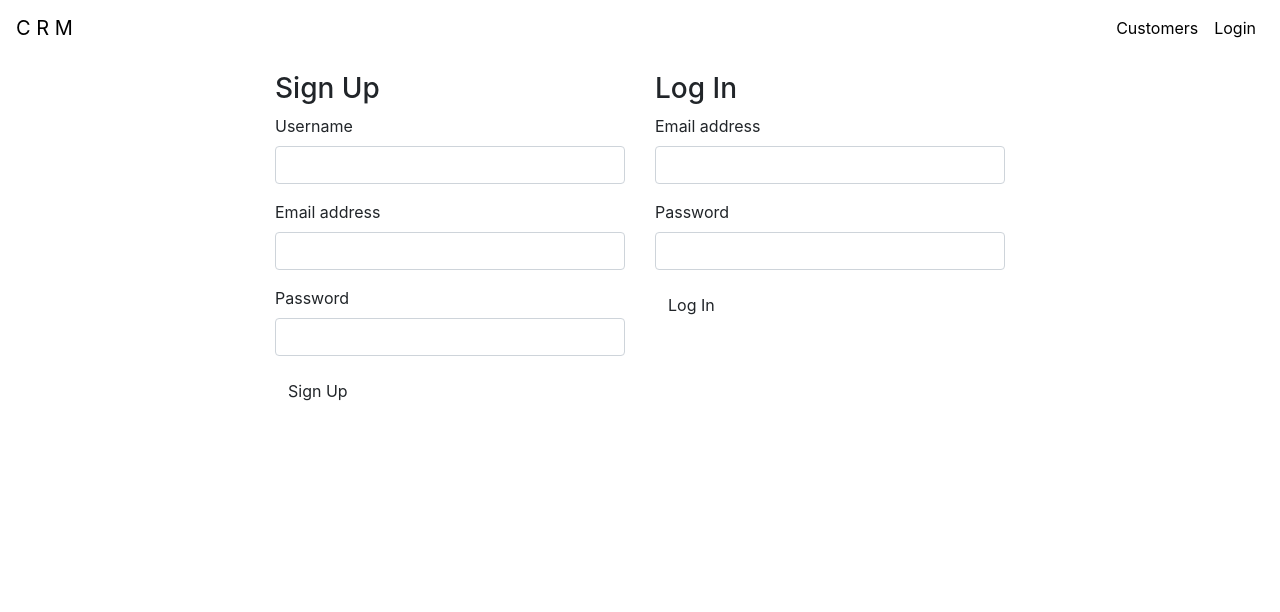
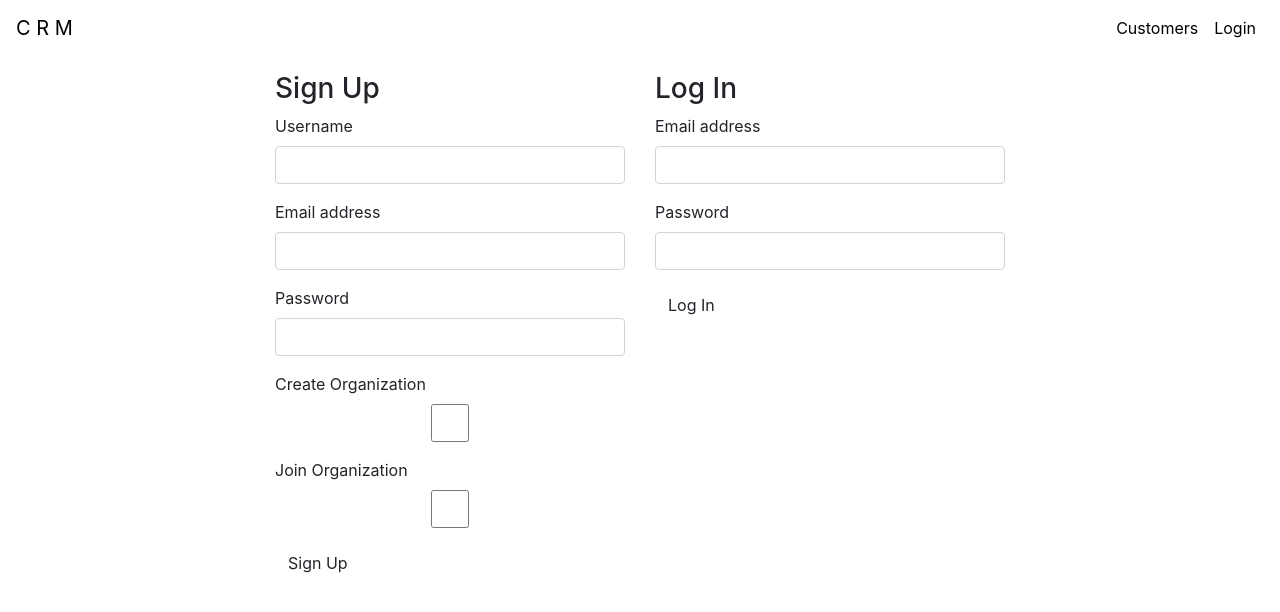
Before and after one commit to SFoxGit/CRM, a React (Create React App) app in the folder client/: page /login in a window 1280 px wide. Shown: the top 612 px of the page. Built offline with nearby package versions, Linux system fonts and the light colour scheme; no server answers.

Commit message:
create or join org

```diff
--- a/client/src/components/Login/index.jsx
+++ b/client/src/components/Login/index.jsx
@@ -1,14 +1,21 @@
-import React, { useRef } from "react";
+import React, { useRef, useState } from "react";
 import axios from "axios";
 // import userContext from "../../utils/userContext";
 import { useHistory } from "react-router-dom";
 
 export default function Login(props) {
+  const [join, setJoin] = useState(false)
   const setUserID = props.setUserID
   const setLoggedIn = props.setLoggedIn
   const history = useHistory()
   const loginEmail = useRef();
   const loginUsername = useRef();
+  const orgCode = useRef();
+
+  const joinOrg = async (event) => {
+    event.preventDefault();
+    setJoin(!join)
+  }
   const loginFormHandler = async (event) => {
     event.preventDefault();
     const email = loginEmail.current.value;
@@ -62,6 +69,20 @@ export default function Login(props) {
             <label htmlFor="signupPassword">Password</label>
             <input ref={signupPassword} type="password" className="form-control" id="signupPassword" />
           </div>
+          <div className="form-group">
+            <label htmlFor="createOrg">Create Organization</label>
+            <input type="checkbox" className="form-control" />
+          </div>
+          <div className="form-group">
+            <label htmlFor="joinOrg">Join Organization</label>
+            {join ? <input onChange={joinOrg} type="checkbox" className="form-control" checked /> : <input onChange={joinOrg} type="checkbox" className="form-control" />}
+          </div>
+          {join ?
+            <div className="form-group">
+              <label htmlFor="orgCode">Organization Code</label>
+              <input ref={orgCode} type="text" className="form-control" />
+            </div> : null
+          }
           <div className="btn-parent">
             <button onClick={signupFormHandler} type="submit" className="btn">Sign Up</button>
           </div>
```
Also changed, not shown: client/src/components/Home/index.jsx (added, +9 -0 lines).
